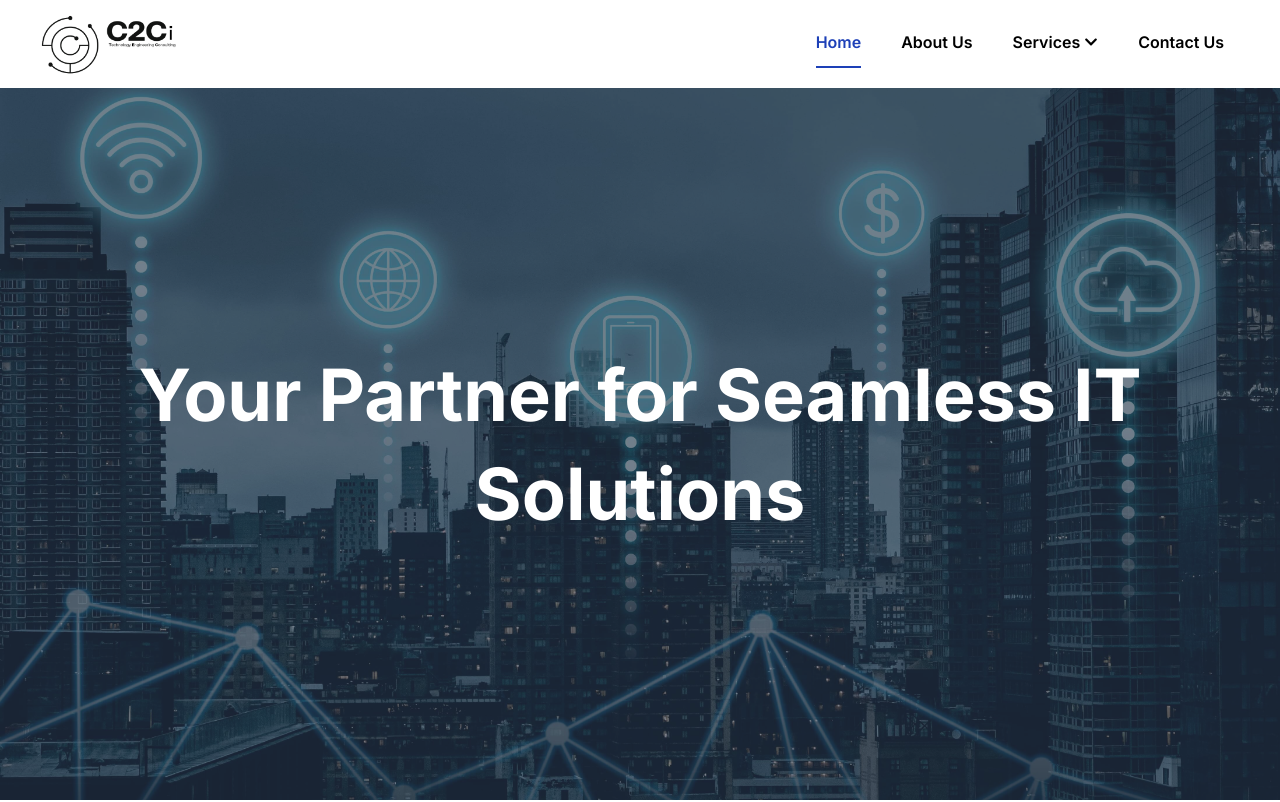
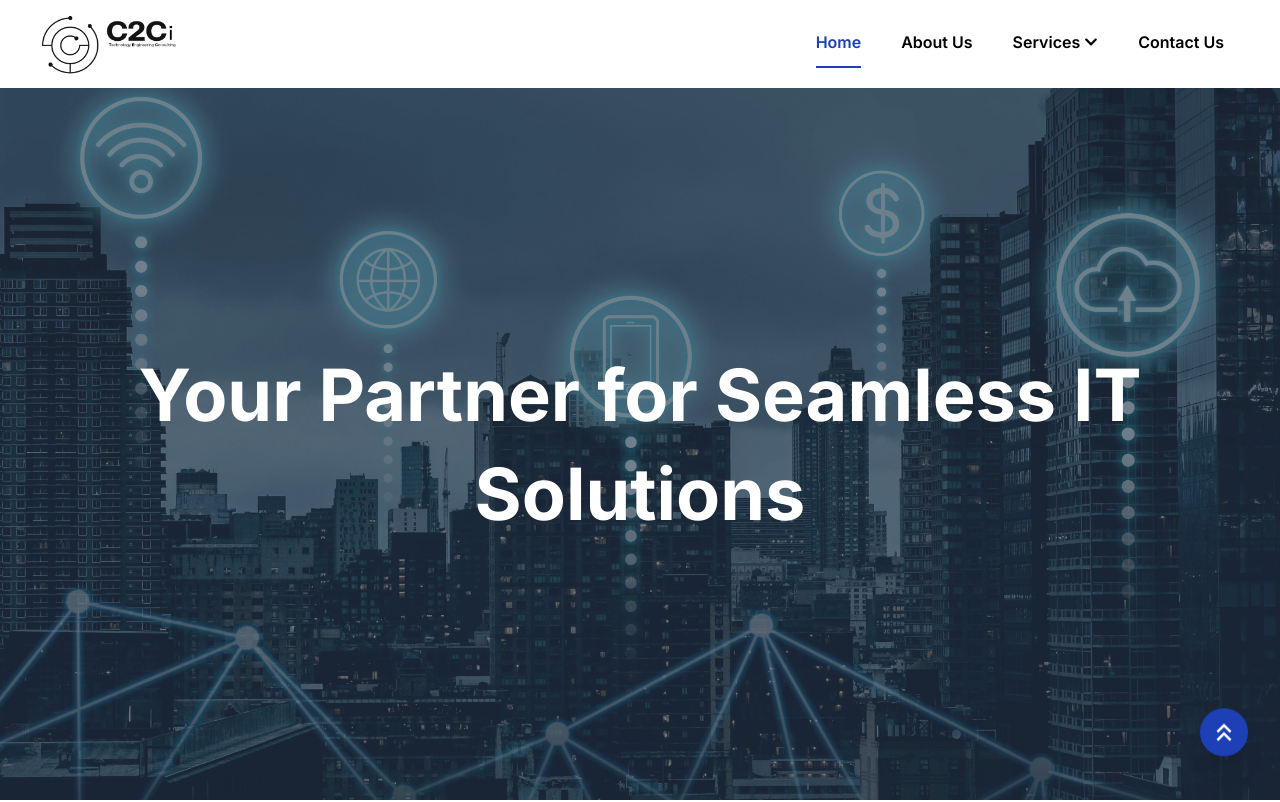
Before and after one commit to Digiconnekt/c2ci, a React (Vite) app: page / in a window 1280 px wide. Shown: the top 802 px of the page. Built offline with nearby package versions, Linux system fonts and the light colour scheme.

Commit message:
added scroll to top component

```diff
--- /dev/null
+++ b/src/components/ScrollToTop/ScrollToTop.jsx
@@ -0,0 +1,28 @@
+import { useEffect } from "react";
+import { useLocation } from "react-router-dom";
+import { MdKeyboardDoubleArrowUp } from "react-icons/md";
+
+const ScrollToTop = () => {
+  const { pathname } = useLocation();
+
+  const goToTop = () => {
+    window.scrollTo(0, 0);
+  };
+
+  useEffect(() => {
+    goToTop();
+  }, [pathname]);
+
+  return (
+    <>
+      <div
+        onClick={goToTop}
+        className="animate-bounce-slow fixed right-8 bottom-8 bg-c-blue-dark w-12 h-12 flex flex-row justify-center items-center rounded-full shadow-xl cursor-pointer z-50 hover:shadow-none transition-all"
+      >
+        <MdKeyboardDoubleArrowUp className="text-3xl text-white" />
+      </div>
+    </>
+  );
+};
+
+export default ScrollToTop;
--- a/src/layouts/MainLayout.jsx
+++ b/src/layouts/MainLayout.jsx
@@ -2,6 +2,7 @@ import { Outlet } from "react-router-dom";
 
 import Header from "../components/Header/Header";
 import Footer from "../components/Footer/Footer";
+import ScrollToTop from "../components/ScrollToTop/ScrollToTop";
 
 const MainLayout = () => {
   return (
@@ -9,6 +10,8 @@ const MainLayout = () => {
       <Header />
       <Outlet />
       <Footer />
+
+      <ScrollToTop />
     </>
   );
 };
--- a/tailwind.config.js
+++ b/tailwind.config.js
@@ -13,6 +13,9 @@ export default {
         "c-black": "#2D2D2D",
         "c-yellow": "#F9DD89",
       },
+      animation: {
+        "bounce-slow": "bounce 3s linear infinite",
+      },
     },
   },
   plugins: [require("daisyui")],
```
